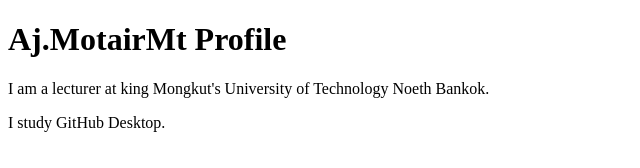
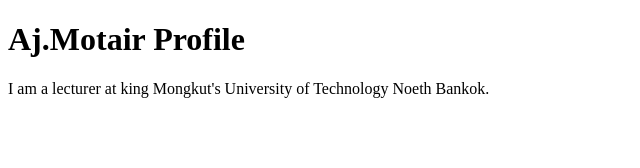
Before and after one commit to Kanonphatchada/github-desktop-project, a plain HTML site: page index.html in a window 1280 px wide. Shown: the whole page, without its empty margins (0-640 px from the left). Drawn offline with Linux system fonts and the light colour scheme.

Commit message:
Revert "Add some text"
This reverts commit 83aaafba43580656a7318c8ccf1e11f0f909a2f3.

```diff
--- a/index.html
+++ b/index.html
@@ -6,9 +6,8 @@
     <title>Document</title>
 </head>
 <body>
-    <h1>Aj.MotairMt Profile</h1>
+    <h1>Aj.Motair Profile</h1>
     <p>I am a lecturer at king Mongkut's
         University of Technology Noeth Bankok. </p>
-        <p>I study GitHub Desktop. </p>
 </body>
 </html>
```
